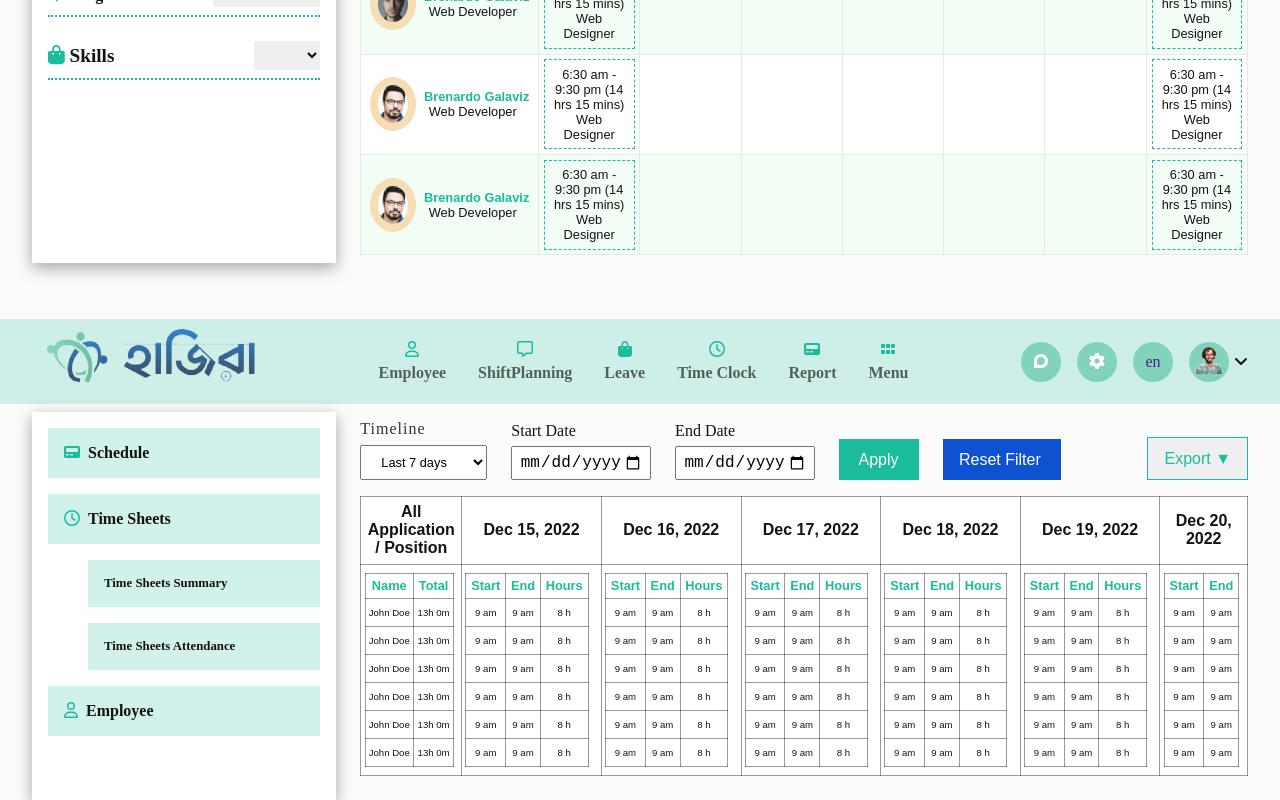
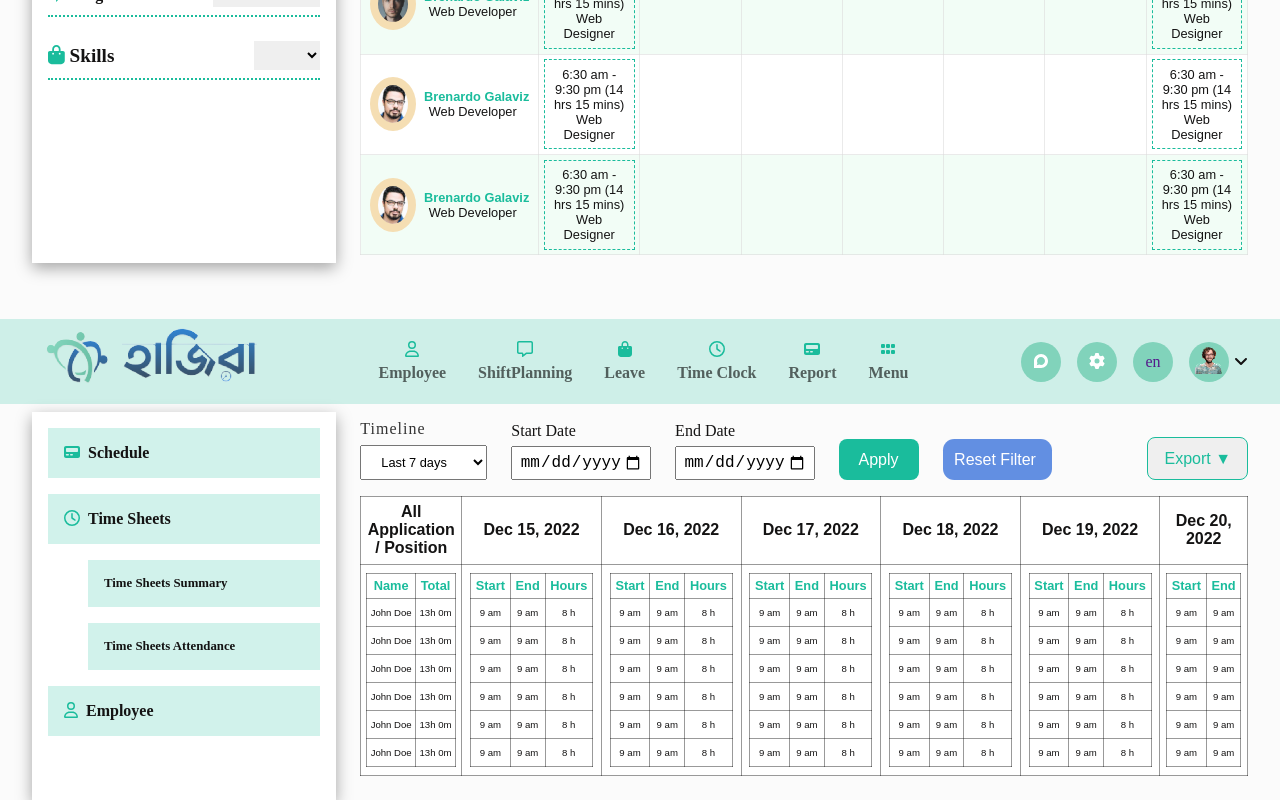
Before and after one commit to RatonRoy/Hazira, an Angular app: page / in a window 1280 px wide. Shown: the part 725-1525 px from the top of the page. Built offline with nearby package versions, Linux system fonts and the light colour scheme.

Commit message:
add some styles to the second page table top navigation

```diff
--- a/src/app/second-page/hazira-table/hazira-table.component.css
+++ b/src/app/second-page/hazira-table/hazira-table.component.css
@@ -63,16 +63,26 @@
   display: inline-block;
   margin-left: 1.5rem;
   cursor: pointer;
+  border-radius: 0.5rem;
+  transition: all ease 0.3s;
+}
+.btn-submit:hover {
+  transform: scale(1.1);
 }
 .btn-reset {
   border: none;
-  padding: 0.7rem 1rem;
+  padding: 0.7rem;
   font-size: 1rem;
-  background-color: rgb(14, 82, 209);
+  background-color: rgba(61, 117, 220, 0.8);
   color: white;
   display: inline-block;
   margin-left: 1.5rem;
   cursor: pointer;
+  border-radius: 0.7rem;
+  transition: all ease 0.3s;
+}
+.btn-reset:hover {
+  transform: scale(1.1);
 }
 .btn-export {
   border: 1px solid #1abc9c;
@@ -83,9 +93,13 @@
   display: inline-block;
   /* margin-left: 1.5rem; */
   cursor: pointer;
+  border-radius: 0.5rem;
 }
 /* end of  form styles  */
 
+/* ****************
+Responsive design
+**************/
 @media (max-width: 1150px) {
   .btn-export,
   .btn-reset,
@@ -100,8 +114,10 @@
     font-size: 0.8rem;
     padding: 0.5rem;
   }
-
 }
+/* ***************
+End of the Responsive design
+**************/
 
 /* *******************
 Start of table styles
@@ -109,7 +125,7 @@ Start of table styles
 .main-table {
   font-family: arial, sans-serif;
   border-collapse: collapse;
-  width: 100%;
+  /* width: 100%; */
   background-color: white;
   margin-top: 1rem;
 }
@@ -124,6 +140,10 @@ Start of table styles
 }
 table {
   border-collapse: collapse;
+}
+
+.sub-table {
+  margin: 0 auto;
 }
 
 td,
--- a/src/app/second-page/hazira-table/hazira-table.component.html
+++ b/src/app/second-page/hazira-table/hazira-table.component.html
@@ -37,6 +37,7 @@
     <button type="button" class="btn-export">Export &#x25BC;</button>
   </form>
   <!-- end of the form section  -->
+
   <div class="table-container">
     <table class="main-table">
       <tr>
@@ -50,7 +51,7 @@
       </tr>
       <tr>
         <td>
-          <table class="subtable-one">
+          <table class="subtable-one sub-table">
             <tr>
               <th class="sub-table-head">Name</th>
               <th class="sub-table-head">Total</th>
@@ -84,7 +85,7 @@
         </td>
         <!-- main table data one end  -->
         <td>
-          <table class="subtable-two">
+          <table class="subtable-two sub-table">
             <tr>
               <th class="sub-table-head">Start</th>
               <th class="sub-table-head">End</th>
@@ -125,7 +126,7 @@
         </td>
         <!-- main table data two end  -->
         <td>
-          <table class="subtable-three">
+          <table class="subtable-three sub-table">
             <tr>
               <th class="sub-table-head">Start</th>
               <th class="sub-table-head">End</th>
@@ -166,7 +167,7 @@
         </td>
         <!-- main table data three end  -->
         <td>
-          <table class="subtable-four">
+          <table class="subtable-four sub-table">
             <tr>
               <th class="sub-table-head">Start</th>
               <th class="sub-table-head">End</th>
@@ -202,14 +203,12 @@
               <td class="sub-table-data">9 am</td>
               <td class="sub-table-data">8 h</td>
             </tr>
-
-
           </table>
           <!-- end of sub table four -->
         </td>
         <!-- main table data four end  -->
         <td>
-          <table class="subtable-five">
+          <table class="subtable-five sub-table">
             <tr>
               <th class="sub-table-head">Start</th>
               <th class="sub-table-head">End</th>
@@ -250,7 +249,7 @@
         </td>
         <!-- main table data four five  -->
         <td>
-          <table class="subtable-six">
+          <table class="subtable-six sub-table">
             <tr>
               <th class="sub-table-head">Start</th>
               <th class="sub-table-head">End</th>
@@ -291,7 +290,7 @@
         </td>
         <!-- main table data four six  -->
         <td>
-          <table class="subtable-seven">
+          <table class="subtable-seven sub-table">
             <tr>
               <th class="sub-table-head">Start</th>
               <th class="sub-table-head">End</th>
```
